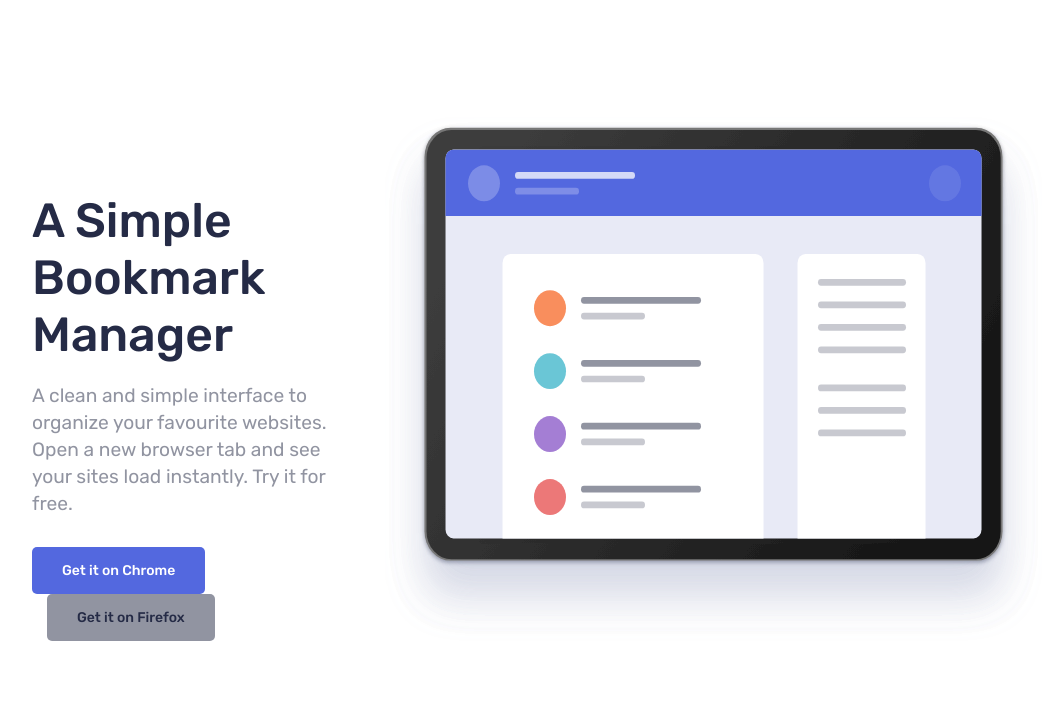
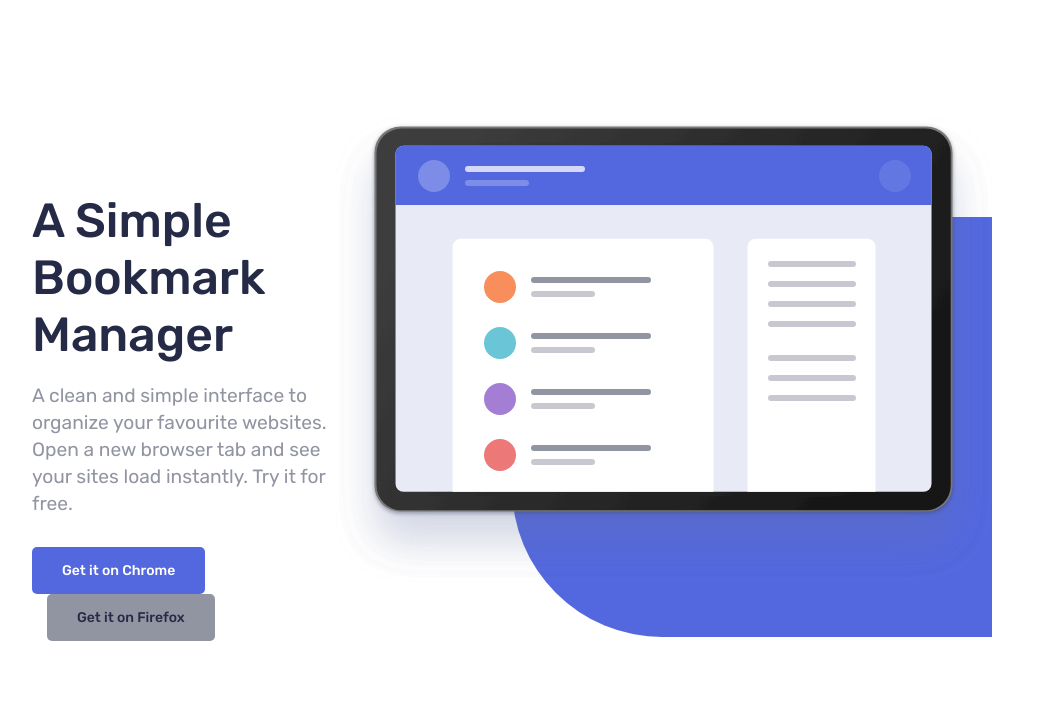
Before and after one commit to UrsulaSpela/bookmark-landing-page, a plain HTML site: page index.html in a window 1280 px wide. Shown: the part 95-800 px from the top of the page, without its empty margins (128-1175 px from the left). Drawn offline with Linux system fonts and the light colour scheme.

Commit message:
Add files via upload

```diff
--- a/index.html
+++ b/index.html
@@ -38,7 +38,10 @@
         <button>Get it on Chrome</button>
         <button class="light-btn">Get it on Firefox</button>
       </div>
-      <img src="images/illustration-hero.svg" alt="hero">
+      <div>
+        <img src="images/illustration-hero.svg" alt="hero">
+        <div class="blue header-blue"></div>
+      </div>
     </div>
   </header>
 
--- a/style.css
+++ b/style.css
@@ -40,10 +40,21 @@ nav a{
 #header-content{
     display: flex;
     justify-content: space-between;
+    position: relative;
 }
 #header-content > img{
     position: relative;
     left: 50px;
+}
+.blue{
+    width: 50%;
+    height: 80%;
+    position: absolute;
+    background:hsl(231, 69%, 60%);
+    top: 100px;
+    left: 50%;
+    z-index: -1;
+    border-radius: 0 0 0 150px;
 }
 h1{
     padding-top: 75px;
@@ -161,6 +172,8 @@ hr{
 }
 .answer{
     display: none;
+    text-align: left;
+    padding-left: 10px;
 }
 #join-us{
     background:hsl(231, 69%, 60%);
```
